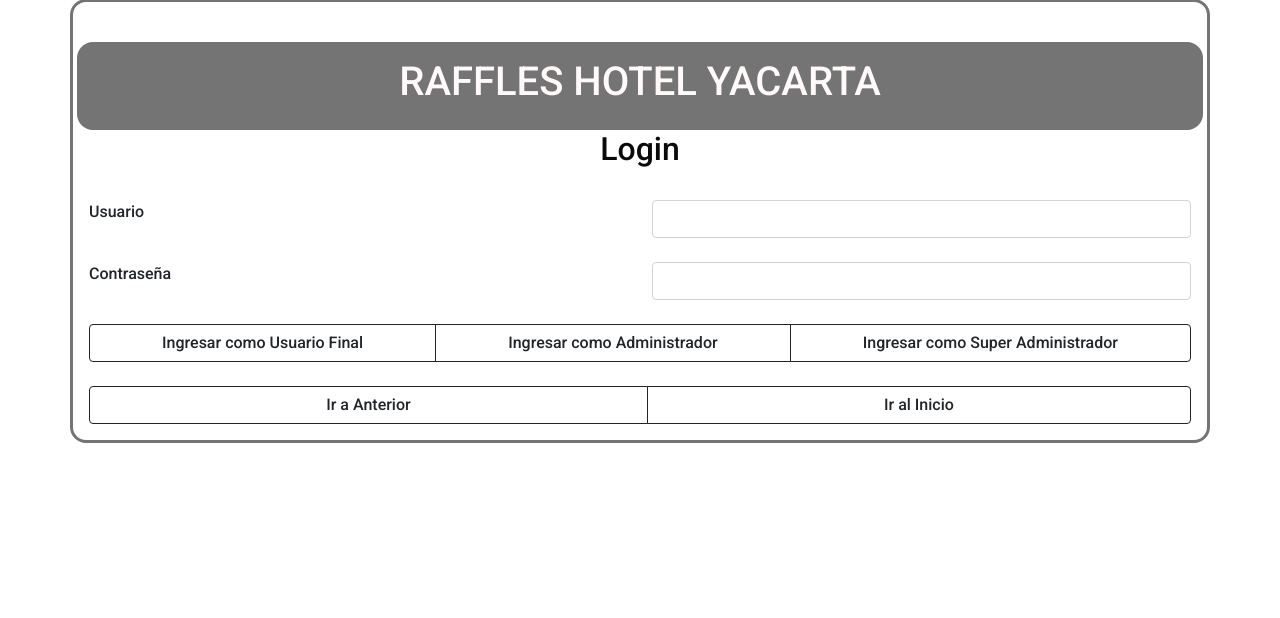
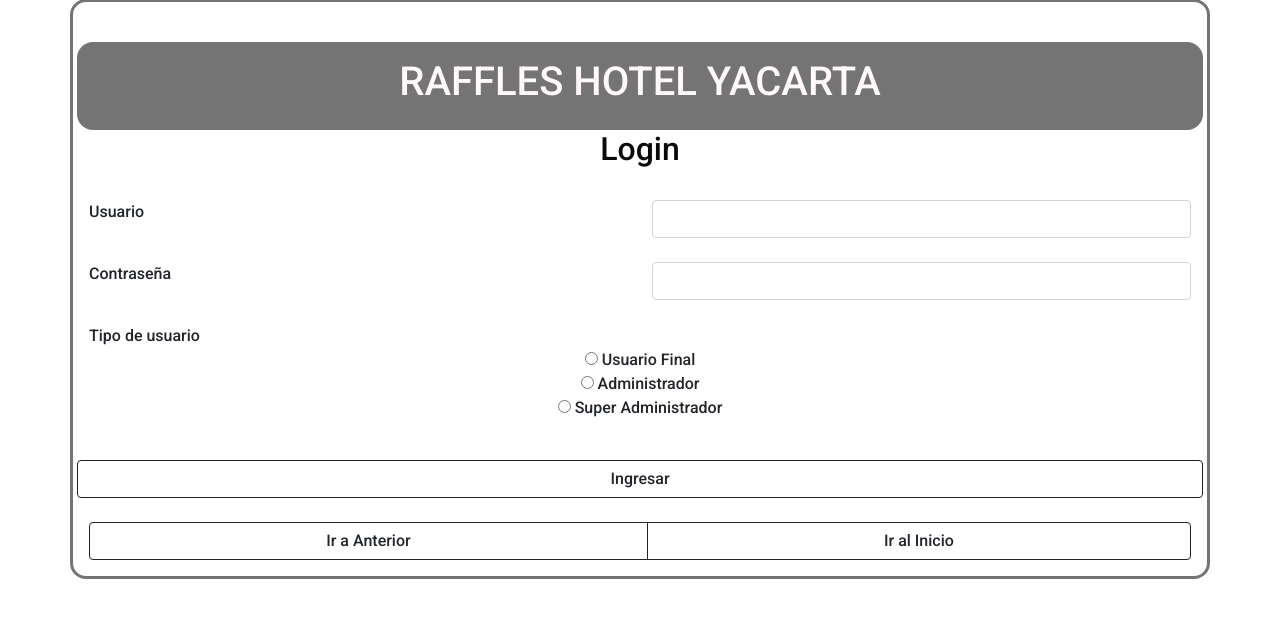
Before and after one commit to jvalu90/AppWebS_3, a Flask app: page /0-1-login/ in a window 1280 px wide. Shown: the part 49-667 px from the top of the page. Run offline with Flask 2, Linux system fonts and the light colour scheme.

Commit message:
Se finaliza la configuración del forms en login, se actualiza el app.py

```diff
--- a/app.py
+++ b/app.py
@@ -12,8 +12,10 @@ app.config['SECRET_KEY'] = os.urandom(32)
 def inicio():
     return render_template('0-inicio.html')
 
-#Iniciando la construcción del forms########################################
-#No es la versión definitiva, está en prueba
+# Fin navegación inicio de la aplicación ***********************************************************
+
+# Inicio navegación Login **************************************************************************
+
 @app.route('/0-1-login/', methods=['GET', 'POST'])
 def usuario_registrado():
     if request.method =="GET":
@@ -22,37 +24,40 @@ def usuario_registrado():
 
     else:
         formulario = formlogin(request.form)
-        if formulario.validate_on_submit():
-            #Condición que se debe cumplir para que cada boton redireccione a donde corresponde, hay valores de prueba
+        if formulario.validate_on_submit() and formulario.tipoUsuario.data == "UF":
             return redirect(url_for('registrado_UF'))
 
-            #return redirect(url_for('registrado_SA'))
+        elif formulario.validate_on_submit() and formulario.tipoUsuario.data == "SA":
+            return redirect(url_for('registrado_SA'))
 
-            #return redirect(url_for('registrado_A'))
-            #Condición que se debe cumplir para que cada boton redireccione a donde corresponde, hay valores de prueba
-        return render_template('0-1-3-opciones_usuario_final_registrado.html', mensaje="Todos los campos son obligatorios.", form=formulario)
+        elif formulario.validate_on_submit() and formulario.tipoUsuario.data == "A":
+            return redirect(url_for('registrado_A'))
 
-#@app.route('/registrado_UF/', methods=['GET', 'POST'])
-#def usuario_registrado1():
-    #if request.method =="GET":
-        #formulario =formlogin()
-        #return render_template('0-1-3-opciones_usuario_final_registrado.html',mensaje="Bienvenido.", form=formlogin())
+        return render_template('0-1-login.html', mensaje="Todos los campos son obligatorios.", form=formulario)
 
-    #else:
-        #formulario = formlogin(request.form)
-        #if formulario.validate_on_submit():
-            #Condición que se debe cumplir para que cada boton redireccione a donde corresponde, hay valores de prueba
-            #return render_template('0-1-3-opciones_usuario_final_registrado.html',mensaje="Bienvenido.", form=formlogin())
-            #Condición que se debe cumplir para que cada boton redireccione a donde corresponde, hay valores de prueba
-        #return render_template('0-1-3-opciones_usuario_final_registrado.html', mensaje="Todos los campos son obligatorios.", form=formulario)
+@app.route('/0-1-3-opciones_usuario_final_registrado/', methods=['GET', 'POST'])
+def registrado_UF():
+    if request.method =="GET":
+        formulario =formlogin()
+        return render_template('0-1-3-opciones_usuario_final_registrado.html', form=formulario)
 
-#Fin la construcción del forms##############################################
+@app.route('/0-1-1-opciones_super_administrador/', methods=['GET', 'POST'])
+def registrado_SA():
+    if request.method =="GET":
+        formulario =formlogin()
+        return render_template('0-1-1-opciones_super_administrador.html', form=formulario)
+
+@app.route('/0-1-2-opciones_administrador/', methods=['GET', 'POST'])
+def registrado_A():
+    if request.method =="GET":
+        formulario =formlogin()
+        return render_template('0-1-2-opciones_administrador.html', form=formulario)
 
 @app.route('/0-2-opciones_invitado/', methods=['GET', 'POST'])
 def opciones_invitado():
     return render_template('0-2-opciones_invitado.html')
 
-# Fin navegación inicio de la aplicación ***********************************************************
+# Fin navegación Login ****************************************************************************
 
 #Inicio navegación login de la aplicación *********************************************************
 
--- a/forms.py
+++ b/forms.py
@@ -1,18 +1,17 @@
 from flask_wtf import FlaskForm
 from wtforms import validators
-from wtforms.fields.core import StringField
-from wtforms.fields.simple import PasswordField, SubmitField, TextAreaField
+from wtforms.fields.core import StringField, RadioField
+from wtforms.fields.simple import PasswordField, SubmitField
 
-#Iniciando la construcción del forms
+#Inicio formulario validación en Login#######################################################
 
 class formlogin(FlaskForm):
     user = StringField('Usuario', validators=[validators.required(), validators.length(max=100)]) #Cómo se centra aquí?
     password = PasswordField('Contraseña', validators=[validators.required(), validators.length(max=100)])
-    usuariofinal = SubmitField('Ingresar como Usuario Final') #<!--{{ form.usuariofinal(class="btn btn-outline-dark") }}-->
-    administrador = SubmitField('Ingresar como Administrador')
+    tipoUsuario = RadioField('Tipo de usuario', choices=[('UF','Usuario Final'),('A','Administrador'),('SA','Super Administrador')])
+    enviar = SubmitField('Ingresar')
 
-    # Choices, Choice, argumentos de RadioField
-    #superadministrador = SubmitField('Ingresar como Super Administrador')
+#Fin formulario validación en Login##########################################################
 
 # 2021-10-09 Inicio Formulario Modificar Comentario 0-1-3-3-1-modificar_comentarios_habitacion
 # Descripción de la lógica:
--- a/static/estilos/estilos.css
+++ b/static/estilos/estilos.css
@@ -24,3 +24,8 @@ h2 {
     border-radius: 1rem;
     padding: 1rem;
 }
+
+#tipoUsuario{
+    list-style-type: none;
+    text-align: center;
+}
--- a/templates/0-1-login.html
+++ b/templates/0-1-login.html
@@ -13,7 +13,7 @@
 <body>
     <div class="container">
       <form method="POST" action="{{ url_for('usuario_registrado') }}" novalidate>
-        <!--iniciando la construcción del form-->
+        {{ form.hidden_tag() }}
 
         <div class="row">
           <br>
@@ -62,16 +62,16 @@
         </div>
 
         <div class="row">
-          <div class="btn-group" role="group" aria-label="Basic example">
-              <!--Aquí ¿Cómo hacer para que haga el submmit y enlace a otra pestaña?-->
-              {{ form.usuariofinal(class="btn btn-outline-dark") }}
-              <!--<a class="btn btn-outline-dark" href="{{url_for('opciones_usuario_final_registrado')}}" role="button">Ingresar como Usuario Final</a>-->
-              <!--<a class="btn btn-outline-dark" href="0-1-3-opciones_usuario_final_registrado.html" role="button">Ingresar como Usuario Final</a>-->
-              <a class="btn btn-outline-dark" href="{{url_for('opciones_administrador')}}" role="button">Ingresar como Administrador</a>
-              <!--<a class="btn btn-outline-dark" href="0-1-2-opciones_administrador.html" role="button">Ingresar como Administrador</a>-->
-              <a class="btn btn-outline-dark" href="{{url_for('opciones_super_administrador')}}" role="button">Ingresar como Super Administrador</a>
-              <!--<a class="btn btn-outline-dark" href="0-1-1-opciones_super_administrador.html" role="button">Ingresar como Super Administrador</a>-->
-          </div>
+            {{ form.tipoUsuario.label }}
+            {{ form.tipoUsuario() }}
+        </div>
+
+        <div class="row">
+          <br>
+        </div>
+
+        <div class="row">
+              {{ form.enviar(class="btn btn-outline-dark") }}
         </div>
       </form>
 
```
